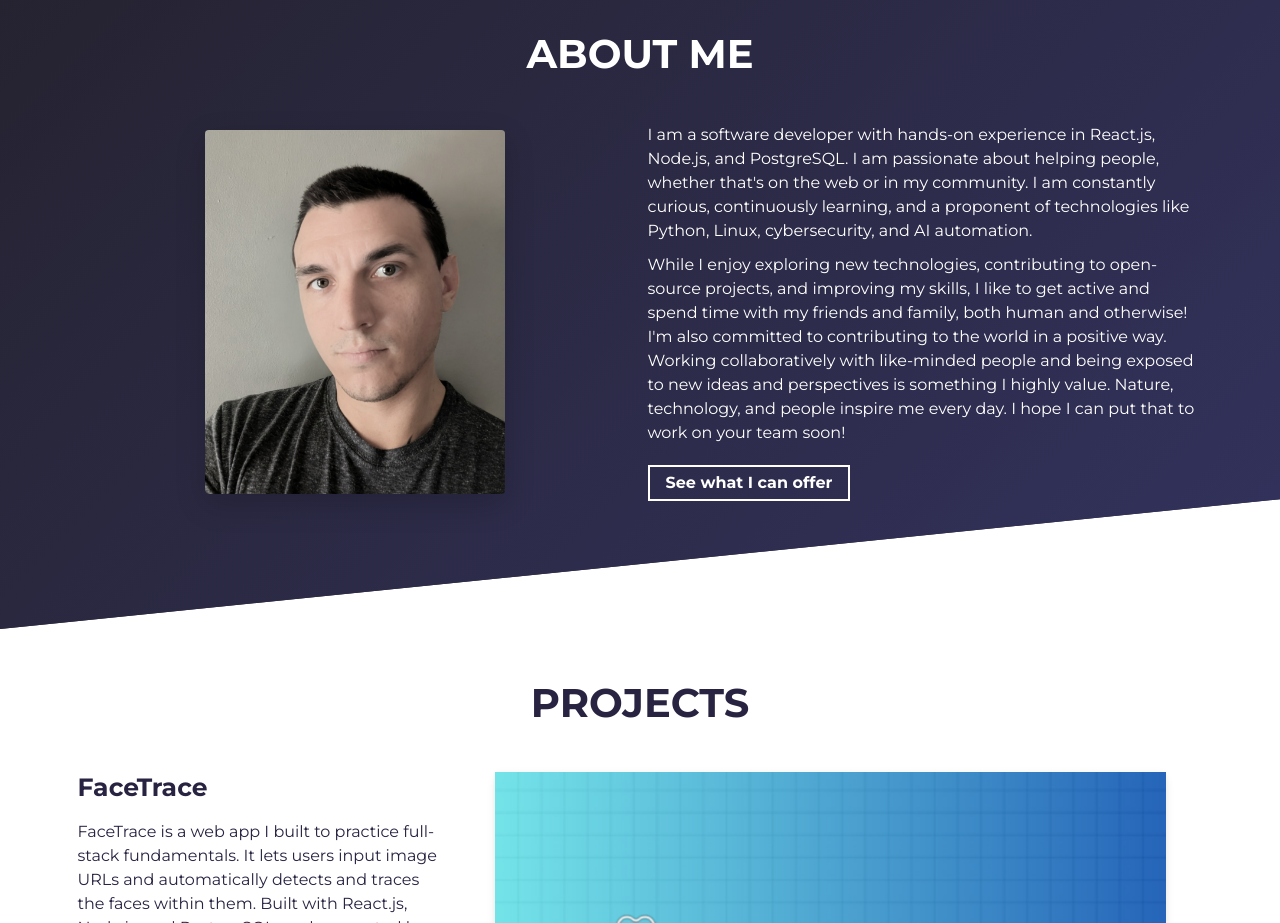
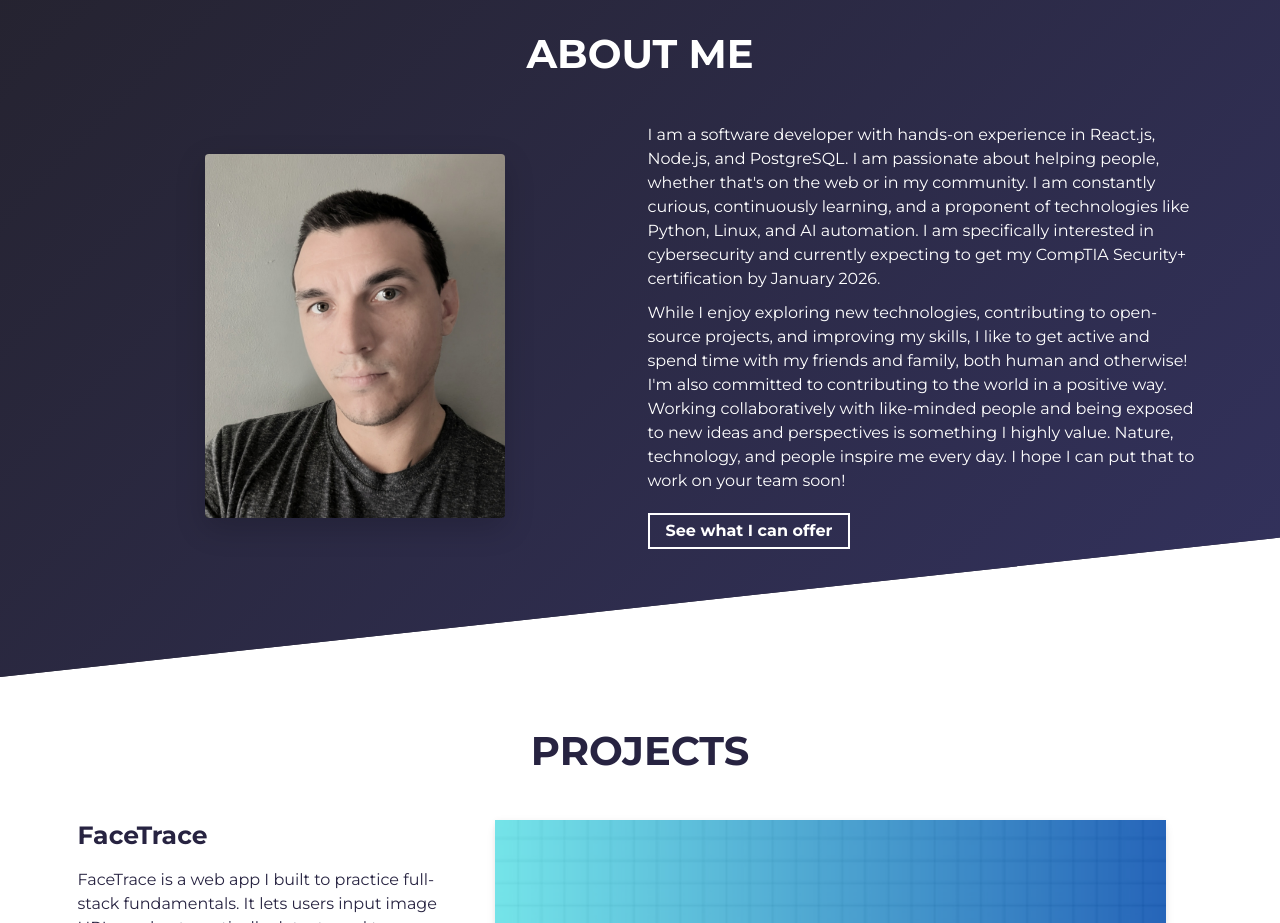
Before and after one commit to JoeBreidinger/jb-portfolio, a website built with Parcel: page src/index.html in a window 1280 px wide. Shown: the part 820-1743 px from the top of the page. Built offline with nearby package versions, Linux system fonts and the light colour scheme.

Commit message:
updated text in about

```diff
--- a/src/index.html
+++ b/src/index.html
@@ -73,7 +73,9 @@
                 Node.js, and PostgreSQL. I am passionate about helping people,
                 whether that's on the web or in my community. I am constantly
                 curious, continuously learning, and a proponent of technologies
-                like Python, Linux, cybersecurity, and AI automation.
+                like Python, Linux, and AI automation. I am specifically
+                interested in cybersecurity and currently expecting to get my
+                CompTIA Security+ certification by January 2026.
               </p>
               <p class="about-wrapper__info-text">
                 While I enjoy exploring new technologies, contributing to
```
Also changed, not shown: 1 other file.
